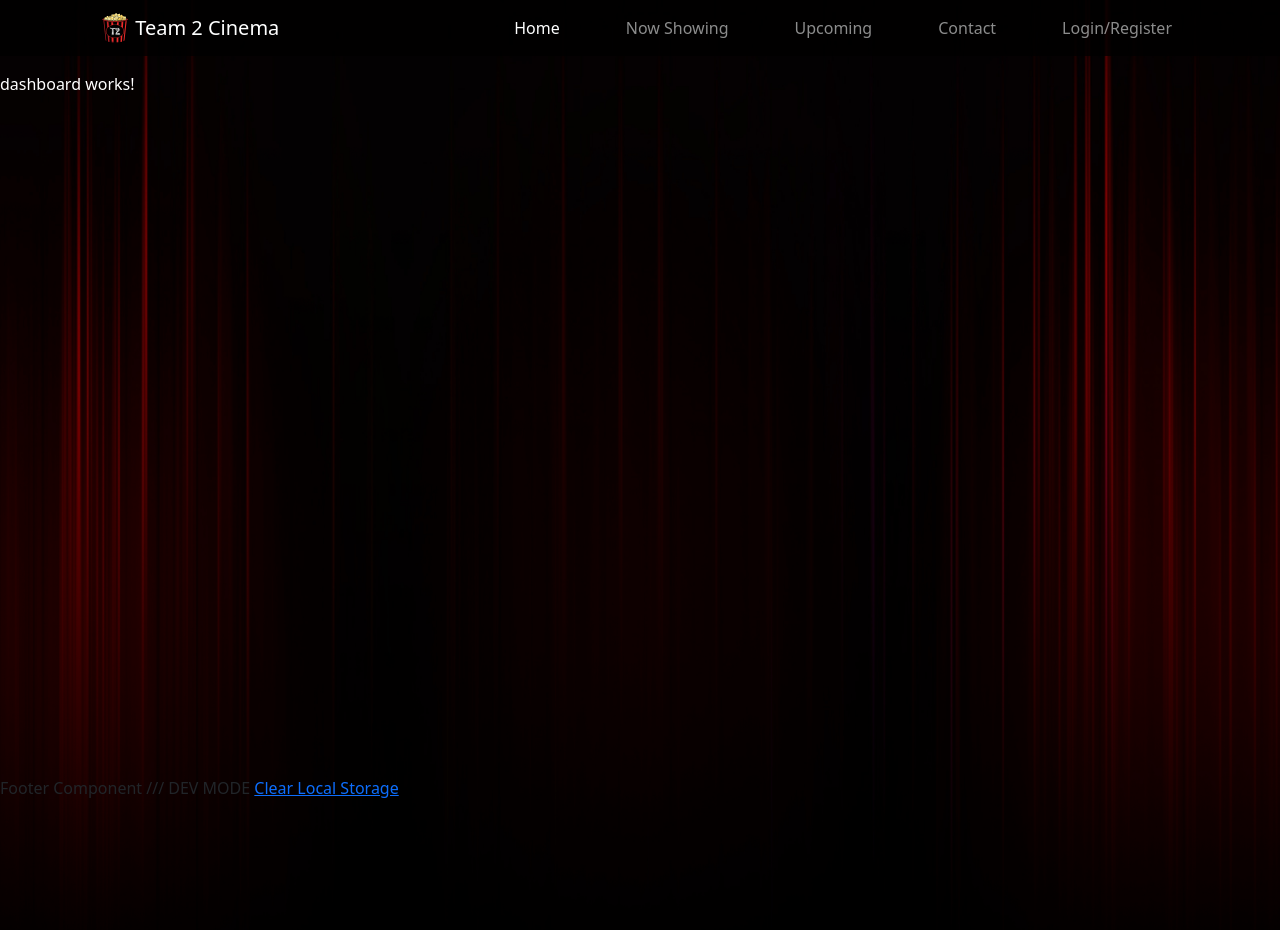
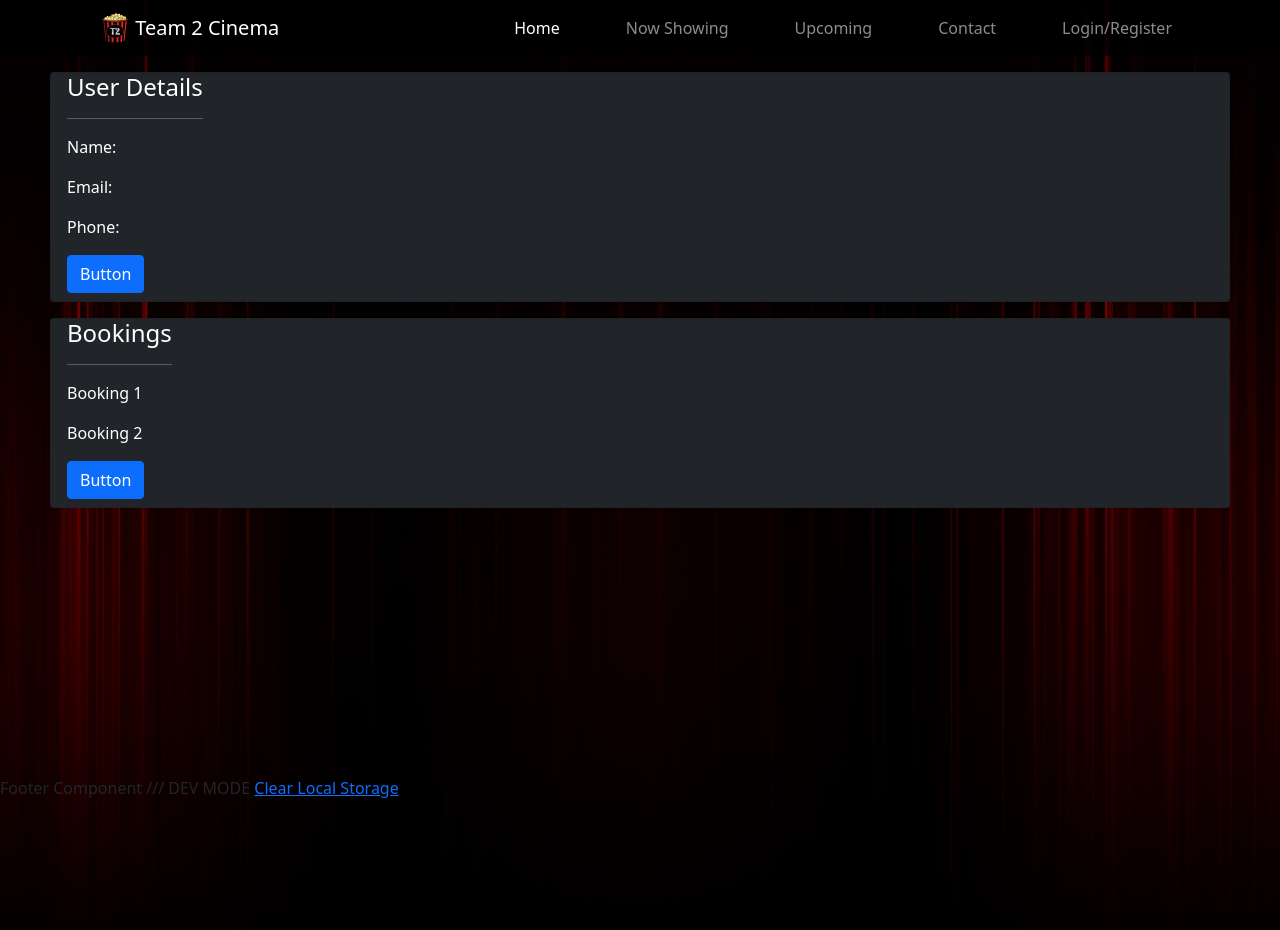
Before and after one commit to jeshanp/Group2Cinema, an Angular app: page /dashboard in a window 1280 px wide. Shown: the top 930 px of the page. Built offline with nearby package versions, Linux system fonts and the light colour scheme.

Commit message:
added dashboard cards

```diff
--- a/src/app/dashboard/dashboard.component.css
+++ b/src/app/dashboard/dashboard.component.css
@@ -0,0 +1,4 @@
+.container-fluid {
+  padding-left: 50px;
+  padding-right: 50px;
+}
--- a/src/app/dashboard/dashboard.component.html
+++ b/src/app/dashboard/dashboard.component.html
@@ -1 +1,24 @@
-<p>dashboard works!</p>
+<div class="container-fluid w-65 mt-3">
+    <div class="card flex-row flex-wrap bg-dark text-white">
+        <div class="card-block px-3">
+            <h4 class="card-title">User Details</h4>
+            <hr>
+            <p class="card-text">Name: </p>
+            <p class="card-text">Email: </p>
+            <p class="card-text">Phone: </p>
+            <a href="#" class="btn btn-primary mb-2">Button</a>
+        </div>
+    </div>
+</div>
+
+<div class="container-fluid w-65 mt-3 ">
+    <div class="card flex-row flex-wrap bg-dark text-white">
+        <div class="card-block px-3">
+            <h4 class="card-title">Bookings</h4>
+            <hr>
+            <p class="card-text">Booking 1</p>
+            <p class="card-text">Booking 2</p>
+            <a href="#" class="btn btn-primary mb-2">Button</a>
+        </div>
+    </div>
+</div>
--- a/src/app/header/header.component.html
+++ b/src/app/header/header.component.html
@@ -23,7 +23,7 @@
               <a class="nav-link" routerLink="/login" routerLinkActive="active">Login/Register</a>
             </li>
             <li class="nav-item" *ngIf="loggedIn()">
-              <a class="nav-link" href="#" routerLinkActive="active">Dashboard</a>
+              <a class="nav-link" href="/dashboard" routerLinkActive="active">Dashboard</a>
             </li>
 
             <li class="nav-item dropdown" *ngIf="loggedIn()">
```
